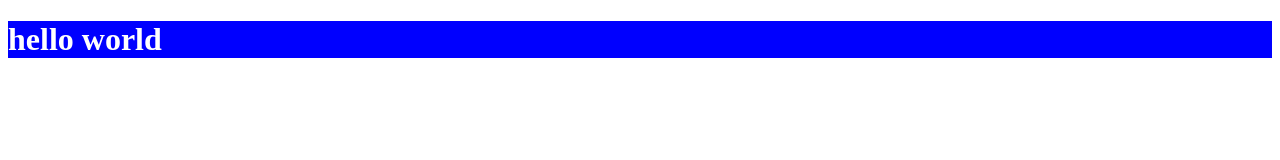
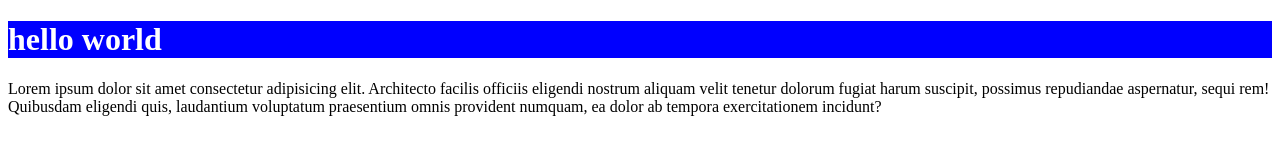
Before and after one commit to SamandarTuraev/TenX-Lesson, a plain HTML site: page index.html in a window 1280 px wide. Drawn offline with Linux system fonts and the light colour scheme.

Commit message:
uzgarish 2

```diff
--- a/index.html
+++ b/index.html
@@ -10,6 +10,7 @@
 </head>
 <body>
    <h1>hello world</h1>
+   <p>Lorem ipsum dolor sit amet consectetur adipisicing elit. Architecto facilis officiis eligendi nostrum aliquam velit tenetur dolorum fugiat harum suscipit, possimus repudiandae aspernatur, sequi rem! Quibusdam eligendi quis, laudantium voluptatum praesentium omnis provident numquam, ea dolor ab tempora exercitationem incidunt?</p>
 
 </body>
 </html>
```
